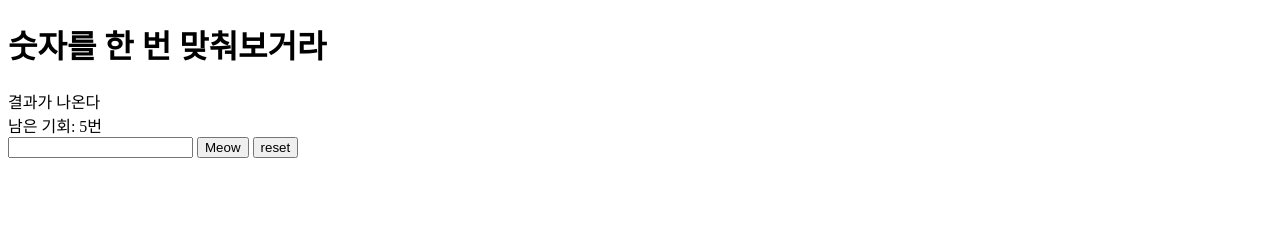
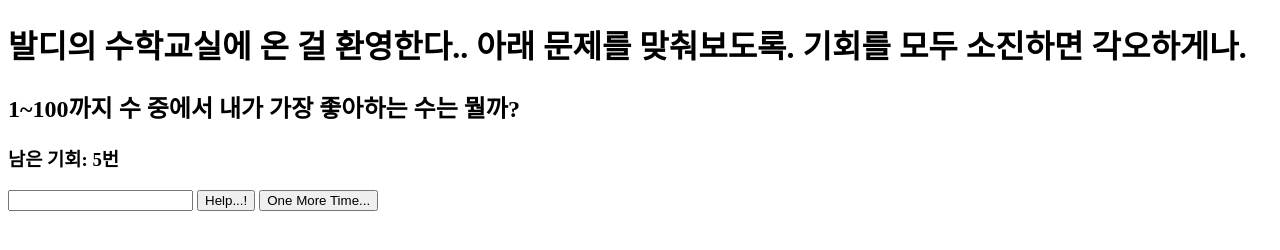
Before and after one commit to SergioFlatness/JS1, a plain HTML site: page index.html in a window 1280 px wide. Drawn offline with Linux system fonts and the light colour scheme.

Commit message:
Update index.html
a

```diff
--- a/index.html
+++ b/index.html
@@ -7,12 +7,15 @@
     <link rel="stylesheet" href="style.css">
 </head>
 <body>
-    <h1 class="title">숫자를 한 번 맞춰보거라</h1>
-    <div id="result">결과가 나온다</div>
-    <div id="chance-area">남은 기회: 5번</div>
+    <h1 class="container">발디의 수학교실에 온 걸 환영한다.. 아래 문제를 맞춰보도록. 기회를 모두 소진하면 각오하게나.</h1>
+    <h2 class="container" id="result">1~100까지 수 중에서 내가 가장 좋아하는 수는 뭘까?</h2>
+    <h3 class="container" id="chance-area">남은 기회: 5번</h3>
+
+    <section class="input">
     <input type="number" id="userinp"/>
-    <button id="playbutton">Meow</button>
-    <button id="rbutton">reset</button>
+    <button id="playbutton">Help...!</button>
+    <button id="rbutton">One More Time...</button>
+    </section>
     <script src="main.js"></script>
 </body>
 </html>
```
